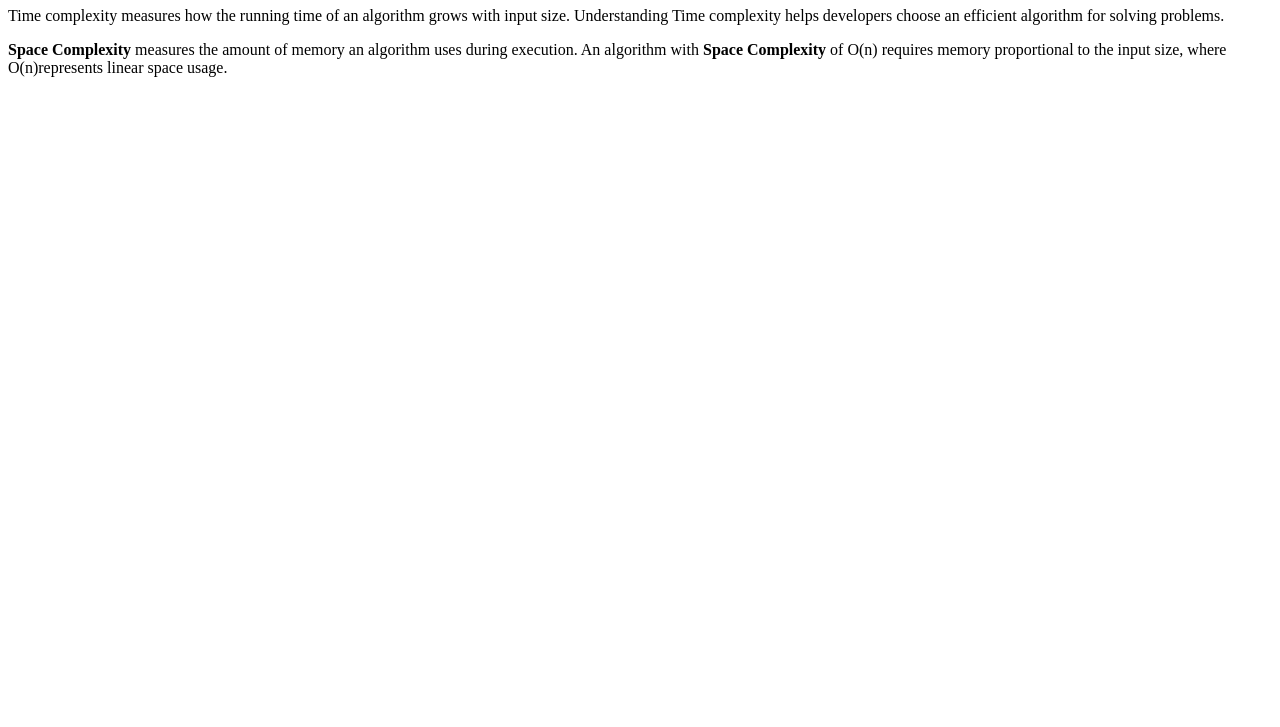
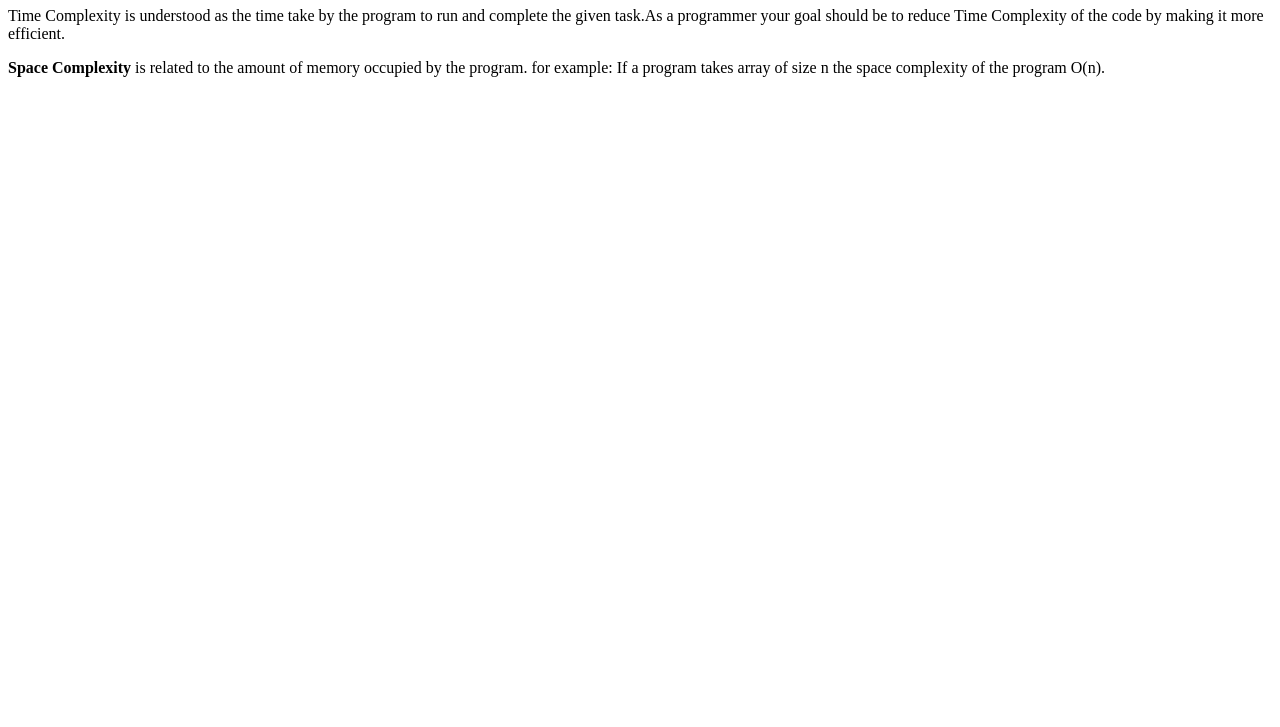
Before and after one commit to acciojob/time-and-space-complexity-suja0981, a website: page main.html in a window 1280 px wide. Shown: the part 73-800 px from the top of the page. Drawn offline with Linux system fonts and the light colour scheme.

Commit message:
created a submission

```diff
--- a/main.html
+++ b/main.html
@@ -5,18 +5,14 @@
     <meta name="viewport" content="width=device-width, initial-scale=1.0">
 </head>
 <body>
-    <h1>Time and Space Complexity</h1>
-
-    <p>
-        Time complexity measures how the running time of an algorithm grows with input size.
-        Understanding Time complexity helps developers choose an efficient
-        algorithm for solving problems.
-    </p>
-
-    <p>
-        <b>Space Complexity</b> measures the amount of memory an algorithm uses during execution.
-        An algorithm with <b>Space Complexity</b> of O(n) requires memory proportional to the input size,
-        where O(n)represents linear space usage.
-    </p>
+	<h1>
+		Time and Space Complexity
+	</h1>
+	<p>
+		Time Complexity is understood as the time take by the program to run and complete the given task.As a programmer your goal should be to reduce Time Complexity of the code by making it more efficient.
+	</p>
+	<p>
+		<b>Space Complexity</b> is related to the amount of memory occupied by the program. for example: If a program takes array of size n the space complexity of the program O(n).
+	</p>
 </body>
 </html>
```
